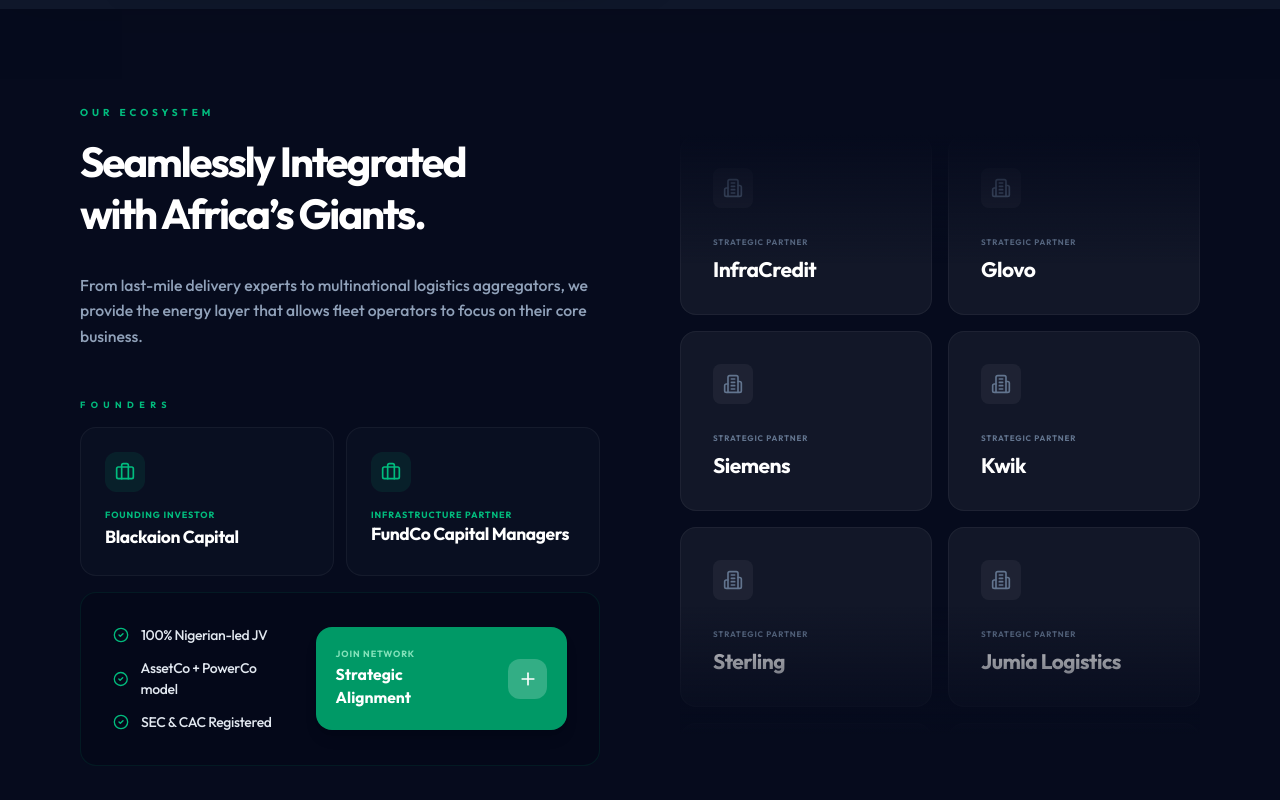
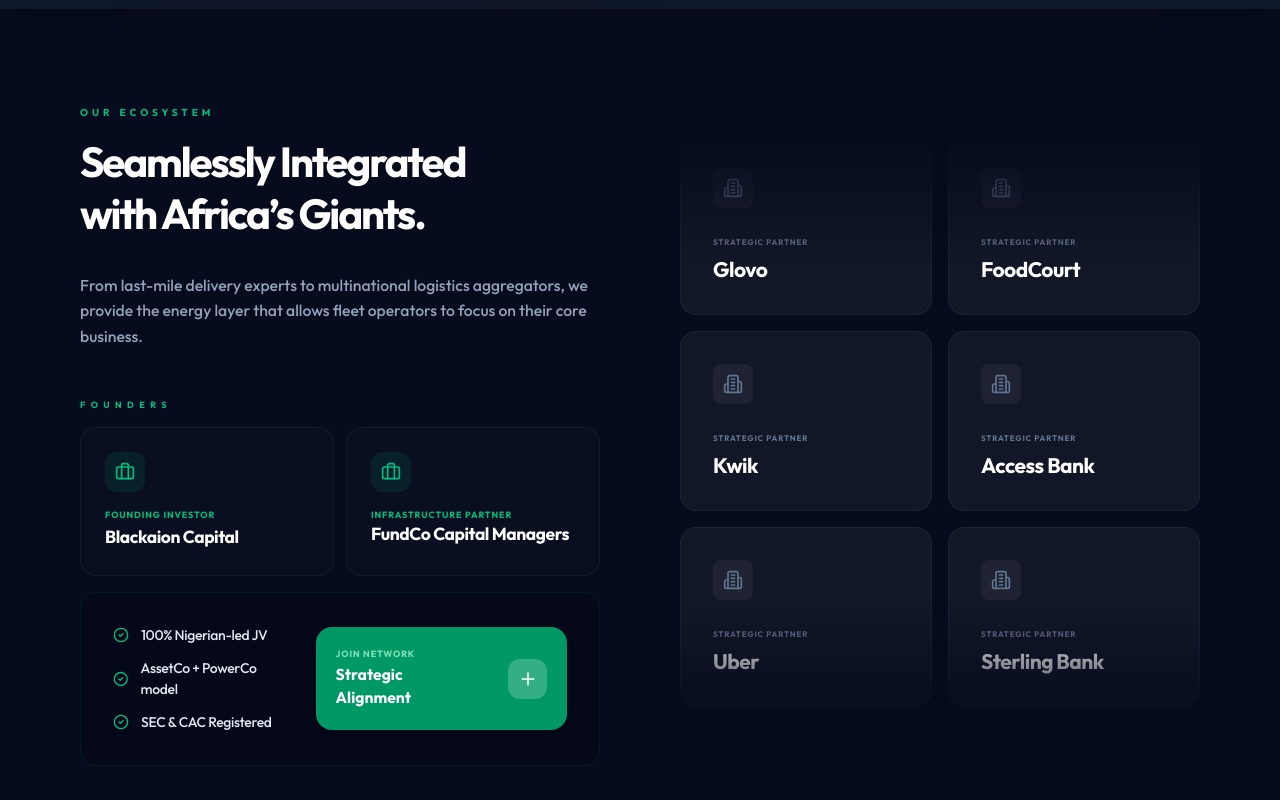
Before and after one commit to nolimit-buzz/ssm, a React (Vite) app: page / in a window 1280 px wide. Shown: the part 8860-9660 px from the top of the page. Built offline with nearby package versions, Linux system fonts and the light colour scheme.

Commit message:
qa updates

```diff
--- a/components/Ecosystem.tsx
+++ b/components/Ecosystem.tsx
@@ -3,18 +3,13 @@
 import { Building2, Briefcase, CheckCircle2, Plus } from 'lucide-react';
 
 const strategicPartners = [
-  "InfraCredit",
-  "Siemens",
-  "Sterling",
-  "Chapel Hill Denham",
-  "Stanbic IBTC",
-  "TotalEnergies",
   "Glovo",
   "Kwik",
-  "Jumia Logistics",
-  "GIG Logistics",
-  "Sendbox",
-  "Konga Food"
+  "Uber",
+  "Moli Logistics",
+  "FoodCourt",
+ "Access Bank",
+ "Sterling Bank",
 ];
 
 const PartnerCard: React.FC<{ name: string }> = ({ name }) => (
--- a/components/ProductsPage.tsx
+++ b/components/ProductsPage.tsx
@@ -104,7 +104,7 @@
   const ecosystem = [
     {
       title: "NETWORK INFRASTRUCTURE",
-      image: "https://images.unsplash.com/photo-1593941707882-a5bba14938c7?auto=format&fit=crop&q=80&w=800",
+      image: "/infrastructure.jpeg",
       bgColor: "bg-slate-100",
       accentColor: "bg-emerald-300",
       targetId: "booth",
```
Also changed, not shown: public/infrastructure.jpeg (added).
